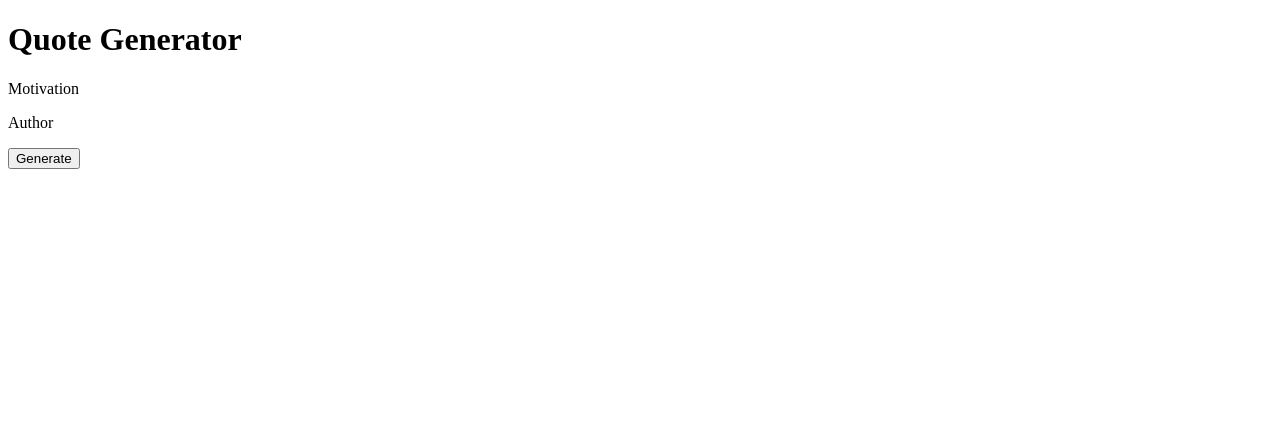
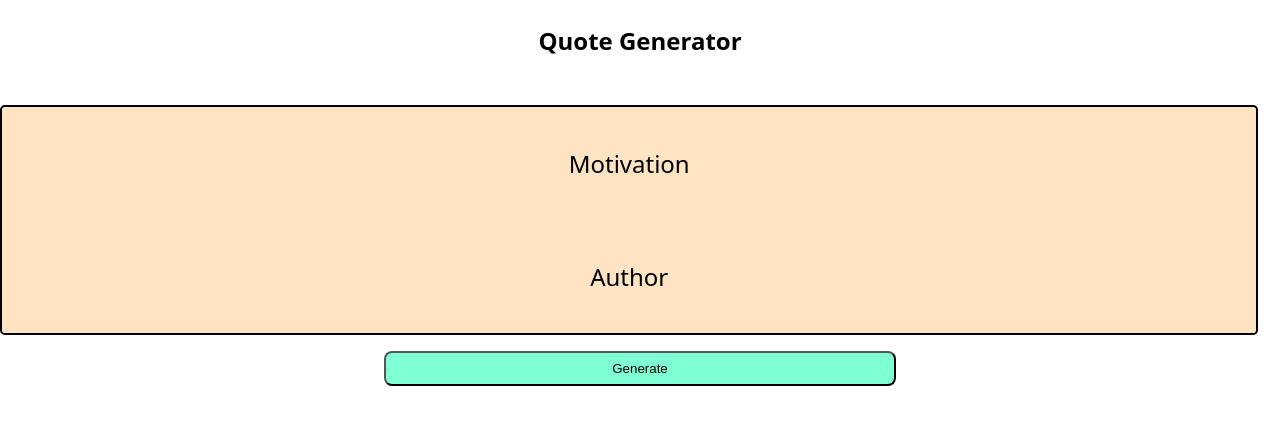
Before and after one commit to jasperalen07/quote-generator-2025, a plain HTML site: page index.html in a window 1280 px wide. Drawn offline with Linux system fonts and the light colour scheme.

Commit message:
started styling

```diff
--- a/index.html
+++ b/index.html
@@ -16,9 +16,12 @@
 
     <main>
         <div class="container">
-             <p id="quotes">Motivation</p>
-             <p id="author">Author</p>
-             <button id="button">Generate</button>
+             <p id="quotes" class="quote-content">Motivation</p>
+             <p id="author" class="quote-content">Author</p>
+            </div>
+
+            <div class="button-container">
+            <button id="button">Generate</button>
         </div>
     </main>
 
--- a/styles/styles.css
+++ b/styles/styles.css
@@ -0,0 +1,50 @@
+body {
+ margin: 0;
+ padding: 0;
+ font-family:system-ui, -apple-system, BlinkMacSystemFont, 'Segoe UI', Roboto, Oxygen, Ubuntu, Cantarell, 'Open Sans', 'Helvetica Neue', sans-serif
+}
+
+.title{
+    text-align: center;
+    font-size: 1.5rem;
+    margin-top: 1.5rem;
+}
+
+.container{
+    margin-top: 3rem;
+    display: flex;
+    flex-direction: column;
+    align-items: center;
+    border: solid 2px black;
+    width: 98% ;
+    height: auto;
+    border-radius: .3rem;
+      font-size: 1rem;
+      background-color: bisque;
+
+}
+.quote-content{
+
+    font-size: 1.5rem;
+    flex-direction: column;
+    padding: 1rem;
+
+}
+
+
+#quote{
+    font-size: 1.2rem;
+}
+
+.button-container{
+display: flex;
+justify-content: center;
+}
+
+#button{
+    width: 40%;
+    border-radius: .5rem;
+    padding: .5rem;
+    margin-top: 1rem;
+    background-color: aquamarine;
+}
```
